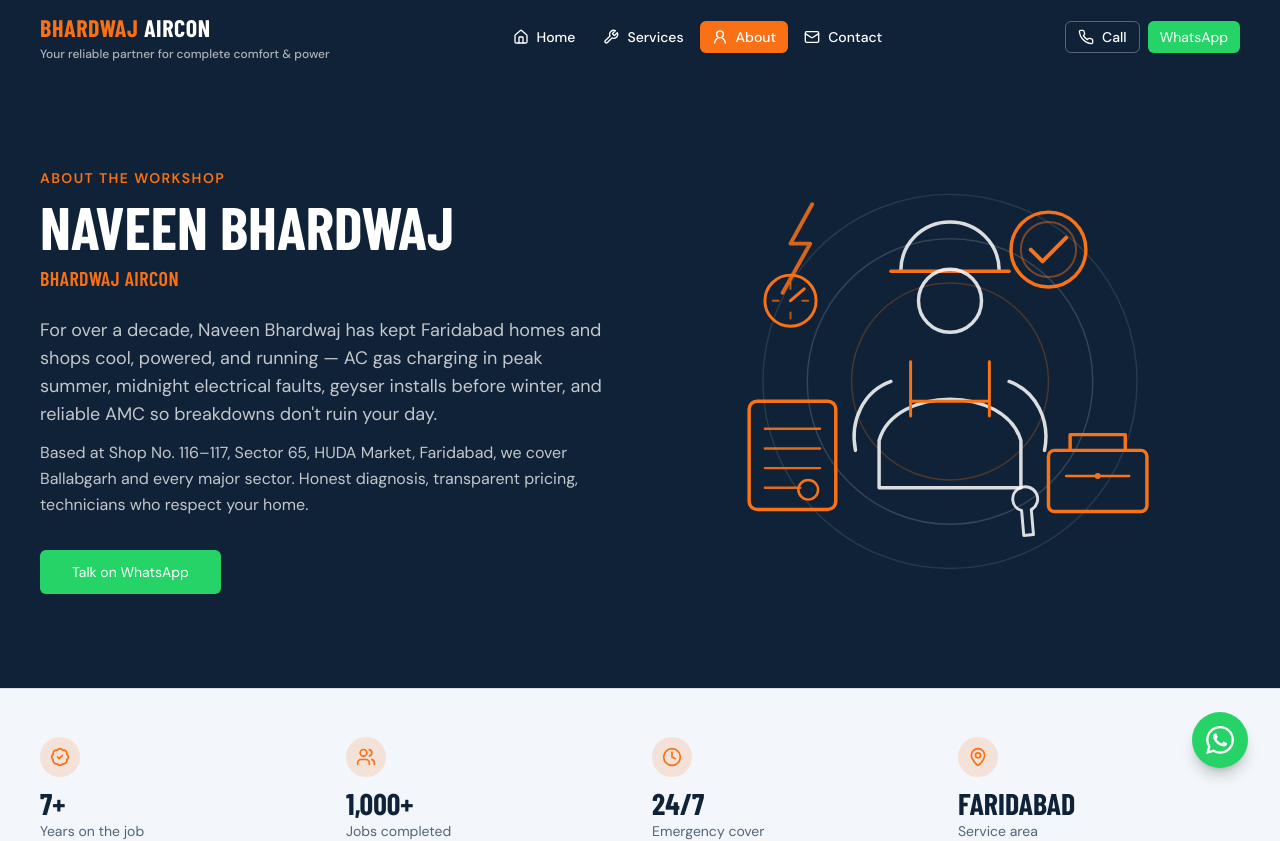
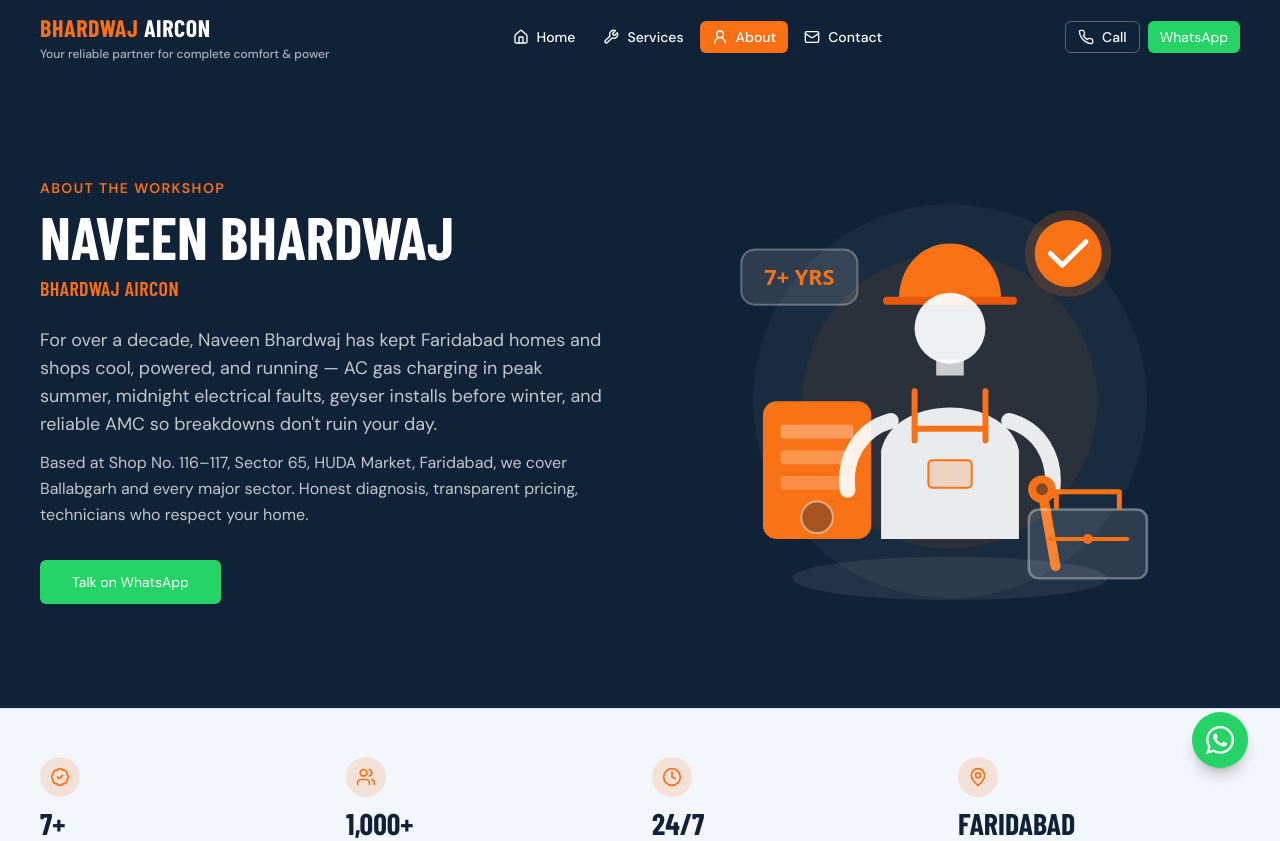
Before and after one commit to ijpkaushik/naveen-bhardwaj, a Next.js app: page /about in a window 1280 px wide. Shown: the top 841 px of the page. Built offline with nearby package versions, Linux system fonts and the light colour scheme; a web font is replaced by a local one.

Commit message:
Update vector illustrations for About, Contact, Hero, Services components. Enhance SVG graphics with new designs, improved layouts, and additional elements for better visual representation of services offered. Adjust viewBox dimensions for consistency across illustrations.

```diff
--- a/components/vectors/AboutIllustration.tsx
+++ b/components/vectors/AboutIllustration.tsx
@@ -1,113 +1,72 @@
+import { business } from "@/constants/business";
+
 export default function AboutIllustration({ className }: { className?: string }) {
 	return (
 		<svg
-			viewBox="0 0 520 460"
+			viewBox="0 0 520 480"
 			fill="none"
 			xmlns="http://www.w3.org/2000/svg"
 			className={className}
 			aria-hidden
 		>
-			{/* framing rings */}
-			<circle cx="260" cy="230" r="190" stroke="currentColor" strokeWidth="1.5" opacity="0.12" />
-			<circle cx="260" cy="230" r="145" stroke="currentColor" strokeWidth="1.5" opacity="0.18" />
-			<circle cx="260" cy="230" r="100" stroke="#F97316" strokeWidth="1.5" opacity="0.25" />
+			<circle cx="260" cy="250" r="200" fill="rgba(255,255,255,0.04)" />
+			<circle cx="260" cy="250" r="150" fill="rgba(249,115,22,0.08)" />
+			<ellipse cx="260" cy="430" rx="160" ry="22" fill="rgba(255,255,255,0.08)" />
 
-			{/* technician hard hat */}
-			<path
-				d="M210 118c0-28 22-50 50-50s50 22 50 50"
-				stroke="currentColor"
-				strokeWidth="3.5"
-				strokeLinecap="round"
-			/>
-			<path d="M200 118h120" stroke="#F97316" strokeWidth="3.5" strokeLinecap="round" />
-			{/* head */}
-			<circle cx="260" cy="148" r="32" stroke="currentColor" strokeWidth="3.5" />
+			{/* outdoor AC */}
+			<rect x="70" y="250" width="110" height="140" rx="14" fill="#F97316" />
+			<rect x="88" y="274" width="74" height="14" rx="3" fill="rgba(255,255,255,0.3)" />
+			<rect x="88" y="300" width="74" height="14" rx="3" fill="rgba(255,255,255,0.25)" />
+			<rect x="88" y="326" width="74" height="14" rx="3" fill="rgba(255,255,255,0.2)" />
+			<circle cx="125" cy="368" r="16" fill="rgba(11,31,58,0.35)" stroke="rgba(255,255,255,0.45)" strokeWidth="2" />
 
-			{/* torso / overalls */}
-			<path
-				d="M188 290c16-56 128-56 144 0v48H188v-48z"
-				stroke="currentColor"
-				strokeWidth="3.5"
-				strokeLinejoin="round"
-			/>
-			{/* overall straps */}
-			<path d="M220 210v55M300 210v55" stroke="#F97316" strokeWidth="3" strokeLinecap="round" />
-			<path d="M220 250h80" stroke="#F97316" strokeWidth="3" strokeLinecap="round" />
+			{/* hard hat */}
+			<path d="M208 148c0-36 24-58 52-58s52 22 52 58" fill="#F97316" />
+			<path d="M196 148h128" stroke="#EA580C" strokeWidth="8" strokeLinecap="round" />
+
+			{/* head + body */}
+			<circle cx="260" cy="176" r="36" fill="rgba(255,255,255,0.92)" />
+			<path d="M246 208h28v16h-28z" fill="rgba(255,255,255,0.75)" />
+			<path d="M190 300c14-58 126-58 140 0v90H190v-90z" fill="rgba(255,255,255,0.9)" />
+			<path d="M224 240v50M296 240v50" stroke="#F97316" strokeWidth="6" strokeLinecap="round" />
+			<path d="M224 278h72" stroke="#F97316" strokeWidth="6" strokeLinecap="round" />
+			<rect x="238" y="310" width="44" height="28" rx="4" fill="rgba(249,115,22,0.2)" stroke="#F97316" strokeWidth="2" />
 
 			{/* arms */}
-			<path
-				d="M200 230c-28 10-42 40-36 70"
-				stroke="currentColor"
-				strokeWidth="3.5"
-				strokeLinecap="round"
-			/>
-			<path
-				d="M320 230c28 10 42 40 36 70"
-				stroke="currentColor"
-				strokeWidth="3.5"
-				strokeLinecap="round"
-			/>
+			<path d="M200 270c-30 8-48 36-44 70" stroke="rgba(255,255,255,0.9)" strokeWidth="16" strokeLinecap="round" />
+			<path d="M320 270c30 8 48 36 44 70" stroke="rgba(255,255,255,0.9)" strokeWidth="16" strokeLinecap="round" />
 
-			{/* outdoor AC unit (left) */}
-			<g>
-				<rect x="56" y="250" width="88" height="110" rx="8" stroke="#F97316" strokeWidth="3.5" />
-				<path
-					d="M72 278h56M72 298h56M72 318h56M72 338h36"
-					stroke="#F97316"
-					strokeWidth="2.5"
-					strokeLinecap="round"
-					opacity="0.9"
-				/>
-				<circle cx="116" cy="340" r="10" stroke="#F97316" strokeWidth="2.5" />
+			{/* wrench */}
+			<g transform="translate(350 320) rotate(35)">
+				<circle cx="14" cy="14" r="14" fill="#F97316" />
+				<circle cx="14" cy="14" r="6" fill="rgba(11,31,58,0.5)" />
+				<path d="M24 24 L70 70" stroke="#F97316" strokeWidth="10" strokeLinecap="round" />
 			</g>
 
-			{/* toolbox (right) */}
-			<g>
-				<rect x="360" y="300" width="100" height="62" rx="6" stroke="#F97316" strokeWidth="3.5" />
-				<path d="M382 300v-16h56v16" stroke="#F97316" strokeWidth="3.5" strokeLinejoin="round" />
-				<path d="M378 326h64" stroke="#F97316" strokeWidth="2.5" strokeLinecap="round" />
-				<circle cx="410" cy="326" r="3" fill="#F97316" />
-			</g>
+			{/* toolbox */}
+			<rect x="340" y="360" width="120" height="70" rx="10" fill="rgba(255,255,255,0.12)" stroke="rgba(255,255,255,0.35)" strokeWidth="2.5" />
+			<path d="M368 360v-18h64v18" stroke="#F97316" strokeWidth="5" strokeLinejoin="round" />
+			<path d="M360 390h80" stroke="#F97316" strokeWidth="4" strokeLinecap="round" />
+			<circle cx="400" cy="390" r="5" fill="#F97316" />
 
-			{/* wrench in hand area */}
-			<g transform="translate(330 330) rotate(40)">
-				<path
-					d="M6 6a12 12 0 0016 16L40 40l7-7L29 15A12 12 0 006 6z"
-					stroke="currentColor"
-					strokeWidth="3"
-					strokeLinejoin="round"
-				/>
-			</g>
+			{/* verified */}
+			<circle cx="380" cy="100" r="44" fill="rgba(249,115,22,0.2)" />
+			<circle cx="380" cy="100" r="34" fill="#F97316" />
+			<path d="M362 100l12 12 24-24" stroke="white" strokeWidth="5" strokeLinecap="round" strokeLinejoin="round" />
 
-			{/* verified badge */}
-			<g>
-				<circle cx="360" cy="96" r="38" stroke="#F97316" strokeWidth="3.5" />
-				<circle cx="360" cy="96" r="28" stroke="#F97316" strokeWidth="2" opacity="0.45" />
-				<path
-					d="M342 96l12 12 24-24"
-					stroke="#F97316"
-					strokeWidth="4"
-					strokeLinecap="round"
-					strokeLinejoin="round"
-				/>
-			</g>
-
-			{/* gauge / meter accent */}
-			<g transform="translate(70 120)">
-				<circle cx="28" cy="28" r="26" stroke="#F97316" strokeWidth="3" />
-				<path d="M28 28 L42 16" stroke="#F97316" strokeWidth="3" strokeLinecap="round" />
-				<path d="M28 10v6M28 40v6M10 28h6M40 28h6" stroke="#F97316" strokeWidth="2" strokeLinecap="round" opacity="0.7" />
-			</g>
-
-			{/* bolt accent top-left */}
-			<path
-				d="M120 50 L98 90 H118 L90 140"
-				stroke="#F97316"
-				strokeWidth="4"
-				strokeLinecap="round"
-				strokeLinejoin="round"
-				opacity="0.85"
-			/>
+			{/* experience chip */}
+			<rect x="48" y="96" width="118" height="56" rx="14" fill="rgba(255,255,255,0.12)" stroke="rgba(255,255,255,0.3)" strokeWidth="2" />
+			<text
+				x="107"
+				y="132"
+				textAnchor="middle"
+				fill="#F97316"
+				fontSize="22"
+				fontWeight="700"
+				fontFamily="ui-sans-serif, system-ui, sans-serif"
+			>
+				{business.yearsExperience}+ YRS
+			</text>
 		</svg>
 	);
 }
--- a/components/vectors/ContactIllustration.tsx
+++ b/components/vectors/ContactIllustration.tsx
@@ -1,44 +1,74 @@
 export default function ContactIllustration({ className }: { className?: string }) {
 	return (
 		<svg
-			viewBox="0 0 420 340"
+			viewBox="0 0 440 380"
 			fill="none"
 			xmlns="http://www.w3.org/2000/svg"
 			className={className}
 			aria-hidden
 		>
-			<circle cx="210" cy="170" r="140" stroke="currentColor" strokeWidth="1.5" opacity="0.12" />
-			<circle cx="210" cy="170" r="100" stroke="currentColor" strokeWidth="1.5" opacity="0.18" />
+			<circle cx="220" cy="200" r="165" fill="rgba(255,255,255,0.04)" />
+			<circle cx="220" cy="200" r="120" fill="rgba(249,115,22,0.08)" />
 
-			{/* phone body */}
-			<rect x="150" y="60" width="120" height="220" rx="18" stroke="currentColor" strokeWidth="3.5" />
-			<path d="M190 78h40" stroke="currentColor" strokeWidth="3" strokeLinecap="round" />
-			<circle cx="210" cy="250" r="10" stroke="currentColor" strokeWidth="3" />
+			{/* smartphone */}
+			<rect
+				x="150"
+				y="50"
+				width="140"
+				height="280"
+				rx="28"
+				fill="rgba(255,255,255,0.12)"
+				stroke="rgba(255,255,255,0.4)"
+				strokeWidth="3"
+			/>
+			<rect x="164" y="78" width="112" height="196" rx="12" fill="rgba(11,31,58,0.55)" />
+			<path
+				d="M196 64h48"
+				stroke="rgba(255,255,255,0.45)"
+				strokeWidth="5"
+				strokeLinecap="round"
+			/>
+			<circle cx="220" cy="298" r="12" stroke="rgba(255,255,255,0.45)" strokeWidth="3" />
 
-			{/* chat bubble */}
+			{/* chat bubbles */}
+			<rect x="176" y="100" width="80" height="28" rx="10" fill="rgba(255,255,255,0.15)" />
+			<rect x="196" y="140" width="64" height="28" rx="10" fill="#25D366" />
+			<rect x="176" y="180" width="72" height="28" rx="10" fill="rgba(255,255,255,0.15)" />
+			<circle cx="196" cy="230" r="4" fill="#F97316" />
+			<circle cx="210" cy="230" r="4" fill="#F97316" opacity="0.7" />
+			<circle cx="224" cy="230" r="4" fill="#F97316" opacity="0.4" />
+
+			{/* WhatsApp popup */}
+			<path d="M300 90h100v64H336l-16 18v-18H300V90z" fill="#25D366" />
 			<path
-				d="M290 100h90v58H320l-14 16v-16h-16V100z"
-				stroke="#F97316"
-				strokeWidth="3.5"
-				strokeLinejoin="round"
+				d="M318 112h64M318 130h40"
+				stroke="white"
+				strokeWidth="4"
+				strokeLinecap="round"
 			/>
-			<path d="M310 122h50M310 138h34" stroke="#F97316" strokeWidth="2.5" strokeLinecap="round" />
 
-			{/* pin */}
+			{/* map pin */}
 			<path
-				d="M80 120c0-22 18-40 40-40s40 18 40 40c0 28-40 70-40 70S80 148 80 120z"
-				stroke="#F97316"
-				strokeWidth="3.5"
+				d="M70 140c0-28 22-50 50-50s50 22 50 50c0 36-50 90-50 90S70 176 70 140z"
+				fill="#F97316"
 			/>
-			<circle cx="120" cy="120" r="12" stroke="#F97316" strokeWidth="3" />
+			<circle cx="120" cy="138" r="16" fill="rgba(11,31,58,0.55)" />
+			<ellipse cx="120" cy="250" rx="28" ry="8" fill="rgba(255,255,255,0.08)" />
 
 			{/* signal arcs */}
 			<path
-				d="M300 210c16 8 16 32 0 40M320 198c28 14 28 56 0 70"
+				d="M308 228c16 8 16 36 0 44"
 				stroke="#F97316"
-				strokeWidth="3"
+				strokeWidth="4"
 				strokeLinecap="round"
-				opacity="0.75"
+				opacity="0.55"
+			/>
+			<path
+				d="M324 216c28 14 28 60 0 74"
+				stroke="#F97316"
+				strokeWidth="4"
+				strokeLinecap="round"
+				opacity="0.3"
 			/>
 		</svg>
 	);
```
Also changed, not shown: components/vectors/HeroIllustration.tsx (+79 -100 lines), components/vectors/ServicesIllustration.tsx (+49 -58 lines).
